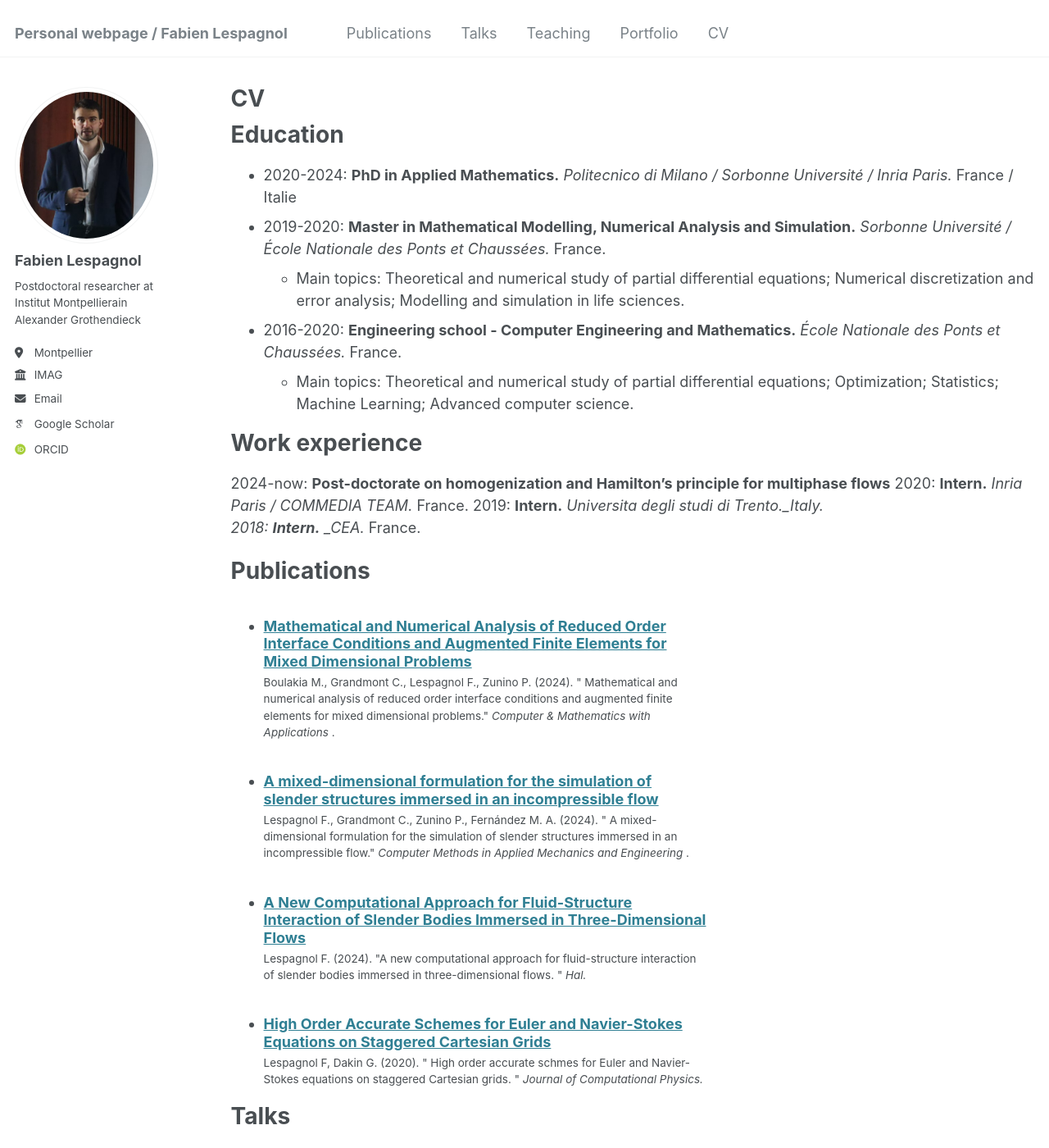
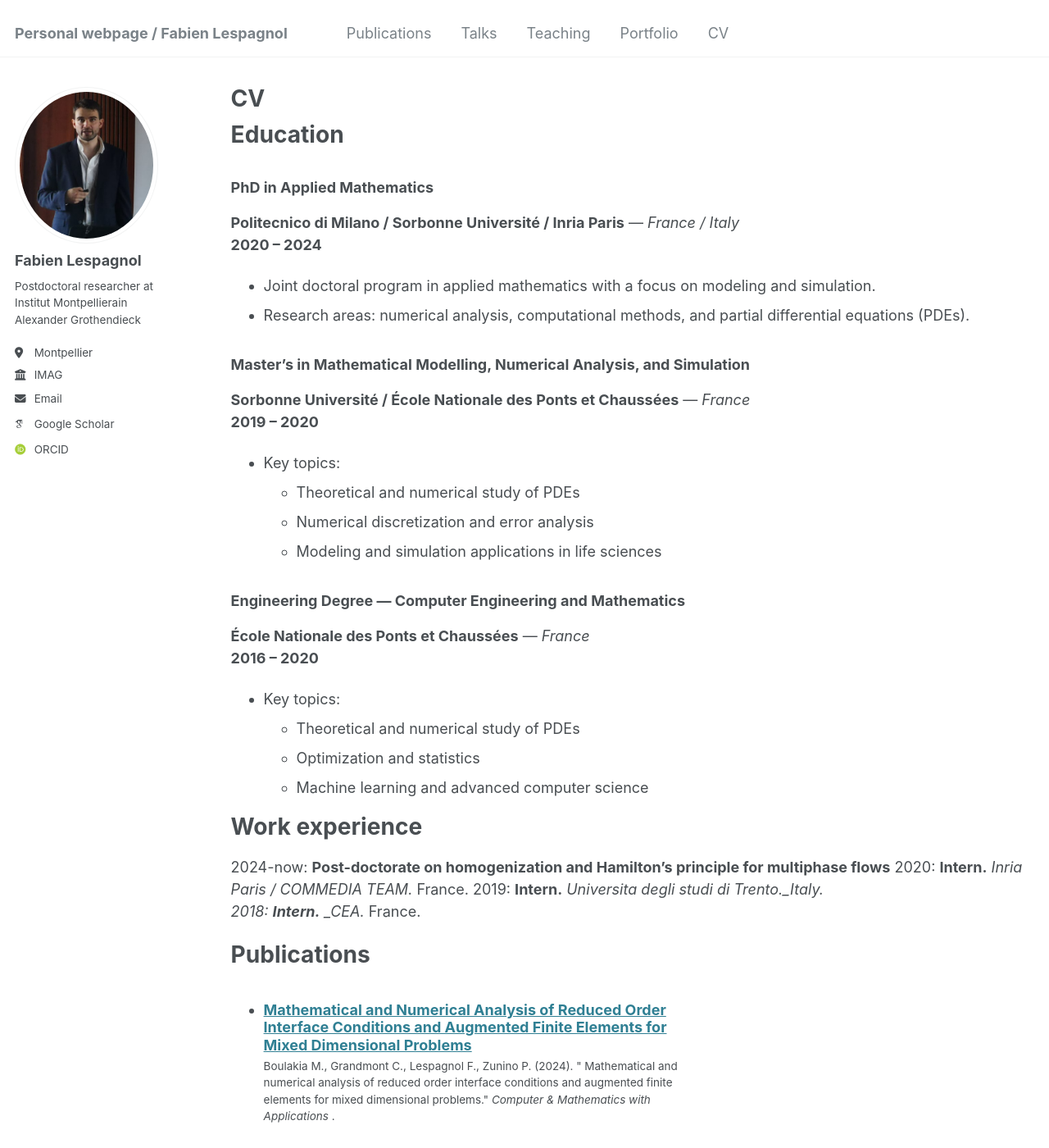
Before and after one commit to FabienLespagnol/fabienlespagnol.github.io, a Jekyll site: the page built from _pages/cv.md, in a window 1280 px wide and 1400 px high. Shown: the whole window at 82% size. Built offline with Jekyll 4.4.1, drawn with Linux system fonts in a browser that asks for light colours; some web fonts are replaced.

Commit message:
Update cv.md

```diff
--- a/_pages/cv.md
+++ b/_pages/cv.md
@@ -9,13 +9,29 @@ redirect_from:
 
 {% include base_path %}
 
-Education
-======
-* 2020-2024: **PhD in Applied Mathematics.** _Politecnico di Milano / Sorbonne Université / Inria Paris._ France / Italie
-* 2019-2020: **Master in Mathematical Modelling, Numerical Analysis and Simulation.** _Sorbonne Université / École Nationale des Ponts et Chaussées._ France.
-  * Main topics: Theoretical and numerical study of partial differential equations; Numerical discretization and error analysis; Modelling and simulation in life sciences.
-* 2016-2020: **Engineering school - Computer Engineering and Mathematics.** _École Nationale des Ponts et Chaussées._ France.
-  * Main topics: Theoretical and numerical study of partial differential equations; Optimization; Statistics; Machine Learning; Advanced computer science.
+# Education
+
+### PhD in Applied Mathematics
+**Politecnico di Milano / Sorbonne Université / Inria Paris** — *France / Italy*
+**2020 – 2024**
+- Joint doctoral program in applied mathematics with a focus on modeling and simulation.
+- Research areas: numerical analysis, computational methods, and partial differential equations (PDEs).
+
+### Master’s in Mathematical Modelling, Numerical Analysis, and Simulation
+**Sorbonne Université / École Nationale des Ponts et Chaussées** — *France*
+**2019 – 2020**
+- Key topics:
+  - Theoretical and numerical study of PDEs
+  - Numerical discretization and error analysis
+  - Modeling and simulation applications in life sciences
+
+### Engineering Degree — Computer Engineering and Mathematics
+**École Nationale des Ponts et Chaussées** — *France*
+**2016 – 2020**
+- Key topics:
+  - Theoretical and numerical study of PDEs
+  - Optimization and statistics
+  - Machine learning and advanced computer science
 
 Work experience
 ======
```
